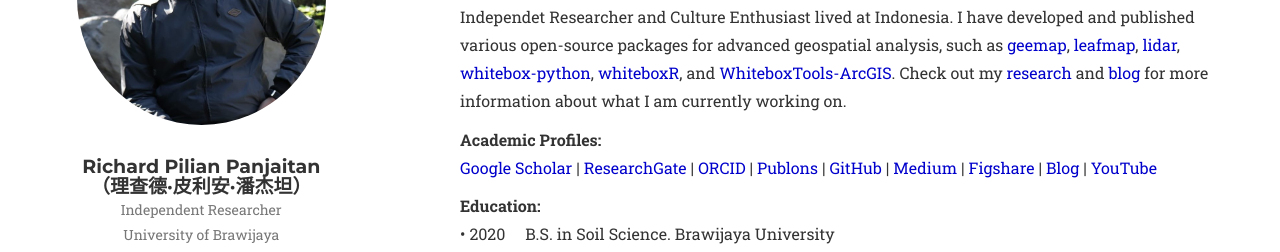
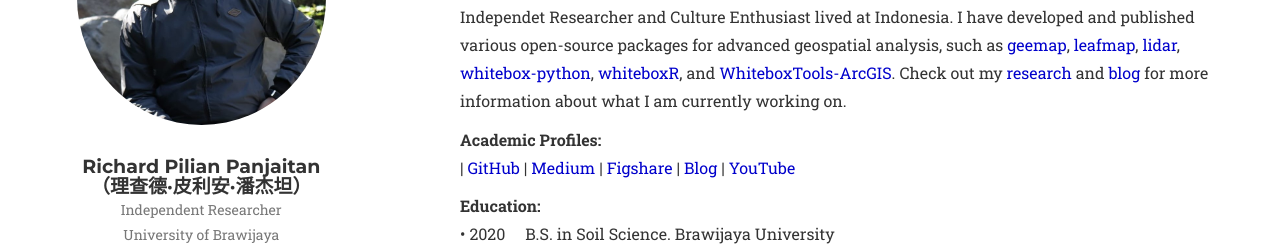
Before and after one commit to Gedasc/Gedasc.github.io, a plain HTML site: page index.html in a window 1280 px wide. Shown: the part 1175-1427 px from the top of the page. Drawn offline with Linux system fonts and the light colour scheme; a script that the page names is missing; files whose address does not match are found by name; a web font is replaced by a local one.

Commit message:
Update index.html

```diff
--- a/index.html
+++ b/index.html
@@ -263,27 +263,6 @@ ul li {
               </p>
               <p class="large">
                 <strong>Academic Profiles:</strong><br />
-                <a
-                  href="https://scholar.google.com/citations?user=vmml4_0AAAAJ&amp;hl=en"
-                  target="_blank"
-                  >Google Scholar</a
-                >
-                |
-                <a
-                  href="https://www.researchgate.net/"
-                  target="_blank"
-                  >ResearchGate</a
-                >
-                |
-                <a href="https://orcid.org/" target="_blank"
-                  >ORCID</a
-                >
-                |
-                <a
-                  href="https://publons.com/"
-                  target="_blank"
-                  >Publons</a
-                >
                 |
                 <a href="https://github.com/" target="_blank">GitHub</a>
                 |
```
